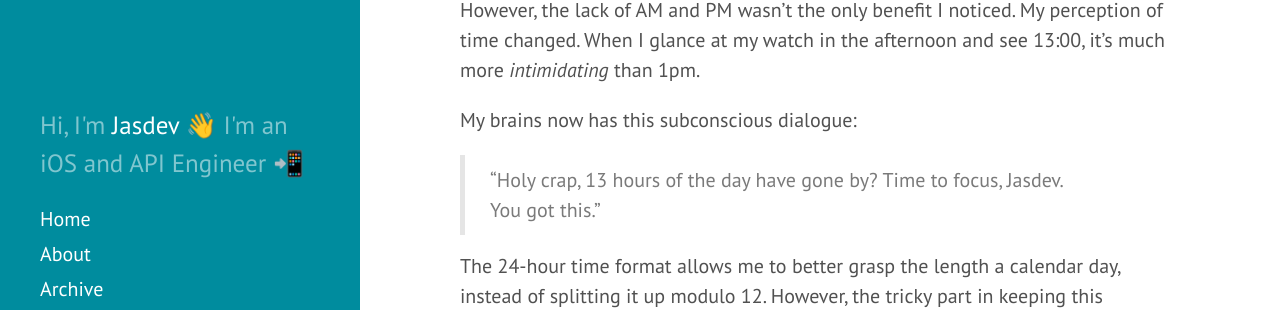
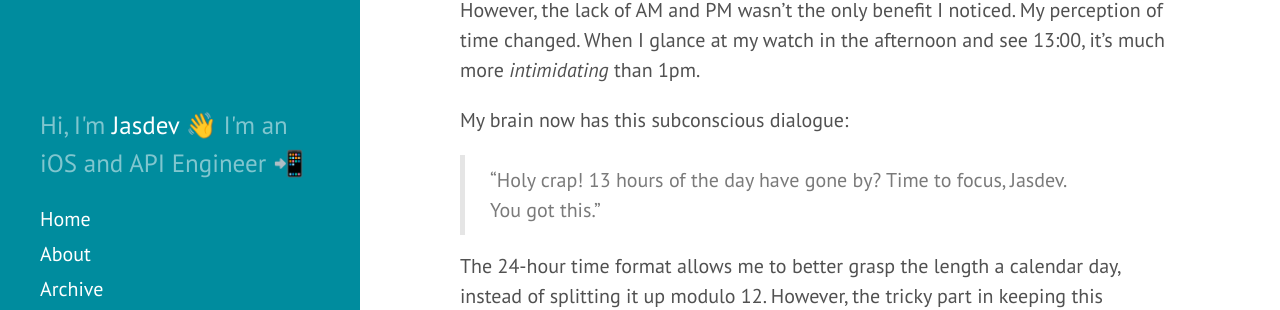
Before and after one commit to rvsrvs/jasdev.github.io, a Jekyll site: the page built from _posts/2015-12-31-24-hour-time.md, in a window 1280 px wide and 900 px high, scrolled down 720 px. Shown: the part 153-463 px from the top of the window. Built offline with Jekyll 4.4.1, drawn with Linux system fonts in a browser that asks for light colours; Markdown is read by kramdown in place of the engine named in the settings.

Commit message:
Small typo

```diff
--- a/_posts/2015-12-31-24-hour-time.md
+++ b/_posts/2015-12-31-24-hour-time.md
@@ -14,7 +14,7 @@ As an experiment, I switched the time format on my devices to 24-hour. The justi
 
 However, the lack of AM and PM wasn't the only benefit I noticed. My perception of time changed. When I glance at my watch in the afternoon and see 13:00, it's much more _intimidating_ than 1pm.
 
-My brains now has this subconscious dialogue:
-> "Holy crap, 13 hours of the day have gone by? Time to focus, Jasdev. You got this."
+My brain now has this subconscious dialogue:
+> "Holy crap! 13 hours of the day have gone by? Time to focus, Jasdev. You got this."
 
 The 24-hour time format allows me to better grasp the length a calendar day, instead of splitting it up modulo 12. However, the tricky part in keeping this appreciation is that a large majority of clocks in U.S. default to 12-hour. In retrospect, it almost feels silly that we necessitate the use of AM and PM through the 12-hour format.
```
